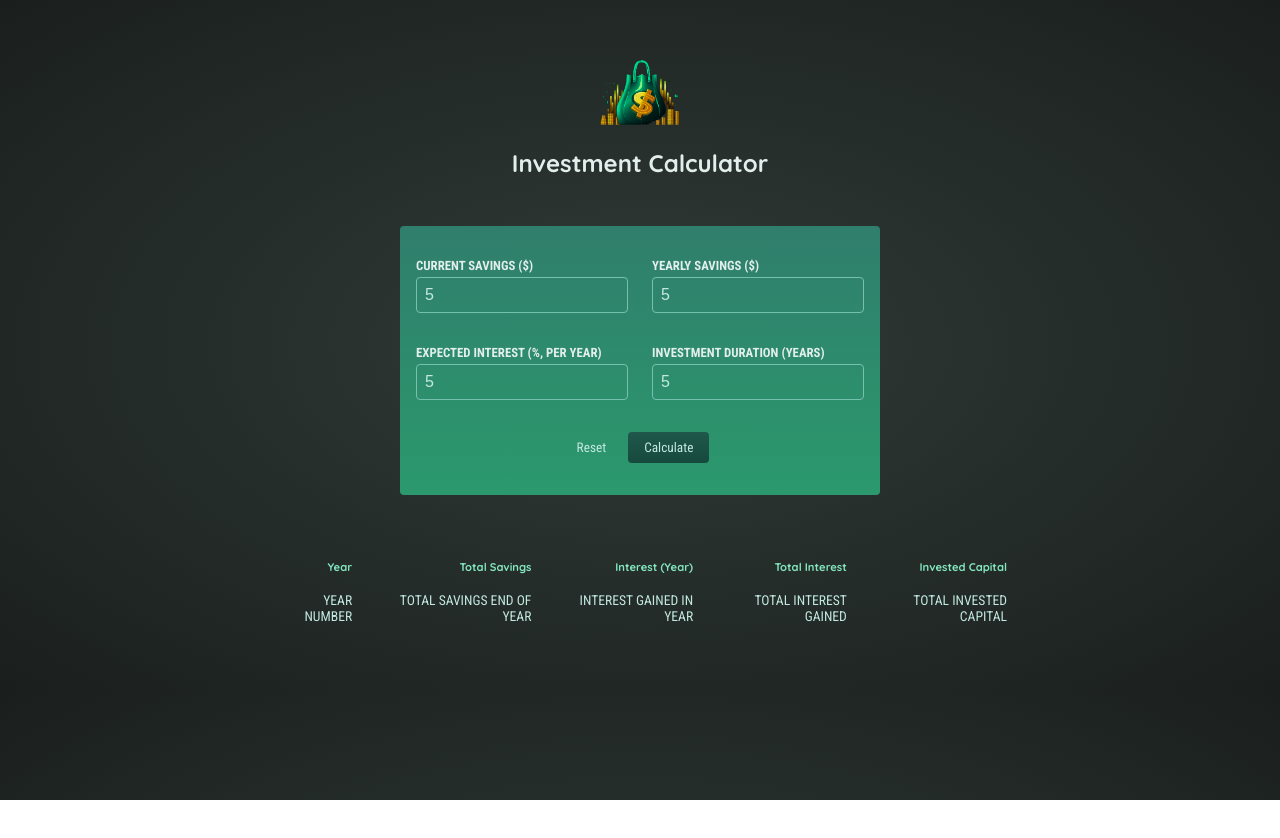
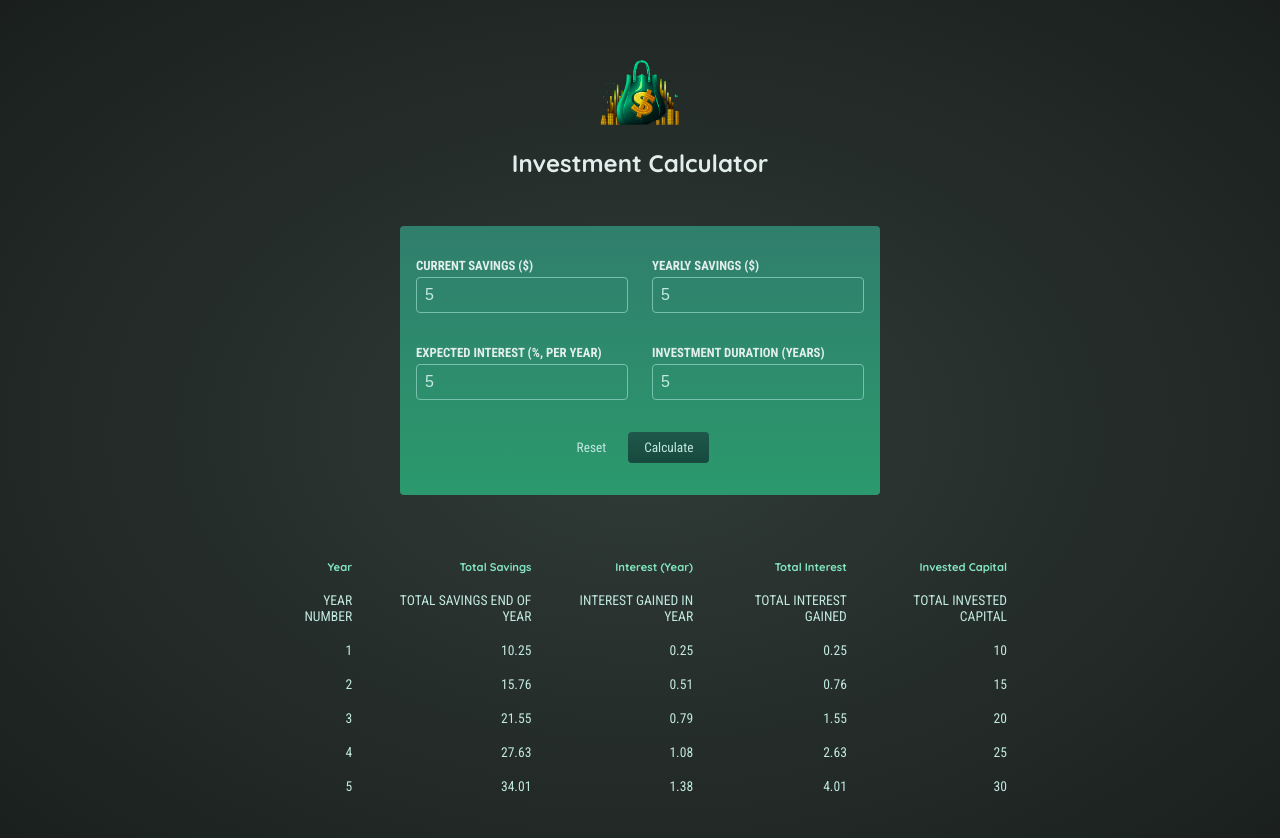
Before and after one commit to viveksudani/investment-calculator-react, a React (Create React App) app: page / in a window 1280 px wide. Both pictures are taken after typing "5", "5", "5", "5" into the empty fields and a click on the button "Calculate". Shown: the top 838 px of the page. Before the commit the page ends 800 px from the top, so only its background shows below. Built offline with nearby package versions, Linux system fonts and the light colour scheme.

Commit message:
Display calculated results

```diff
--- a/src/components/InvestmentForm/InvestmentForm.js
+++ b/src/components/InvestmentForm/InvestmentForm.js
@@ -30,6 +30,9 @@ const InvestmentForm = (props) => {
   const calculateHandler = (userInput) => {
     const yearlyData = []; // per-year results
 
+    let totalInterestGained = 0;
+    let totalInvestedCapital = +userInput["current-savings"];
+
     let currentSavings = +userInput["current-savings"];
     const yearlyContribution = +userInput["yearly-contribution"];
     const expectedReturn = +userInput["expected-return"] / 100;
@@ -39,11 +42,16 @@ const InvestmentForm = (props) => {
     for (let i = 0; i < duration; i++) {
       const yearlyInterest = currentSavings * expectedReturn;
       currentSavings += yearlyInterest + yearlyContribution;
+
+      totalInterestGained += yearlyInterest;
+      totalInvestedCapital += yearlyContribution;
+
       yearlyData.push({
         year: i + 1,
-        yearlyInterest: yearlyInterest,
-        savingsEndOfYear: currentSavings,
-        yearlyContribution: yearlyContribution,
+        yearlyInterest: yearlyInterest.toFixed(2),
+        savingsEndOfYear: currentSavings.toFixed(2),
+        totalInterestGained: totalInterestGained.toFixed(2),
+        totalInvestedCapital: totalInvestedCapital,
       });
     }
 
--- a/src/components/InvestmentResults/InvestmentResults.js
+++ b/src/components/InvestmentResults/InvestmentResults.js
@@ -2,11 +2,16 @@ import React from "react";
 
 import styles from "./InvestmentResults.module.css";
 
-const InvestmentResults = () => {
+const InvestmentResults = (props) => {
+  if (props.data.length === 0) {
+    return (
+      <div className={styles.fallback}>
+        <p>Fill above form and press calculate to view the results.</p>
+      </div>
+    );
+  }
+
   return (
-    //   {/* Todo: Show below table conditionally (only once result data is available) */}
-    //   {/* Show fallback text if no data is available */}
-
     <table className={styles.result}>
       <thead>
         <tr>
@@ -25,6 +30,17 @@ const InvestmentResults = () => {
           <td>TOTAL INTEREST GAINED</td>
           <td>TOTAL INVESTED CAPITAL</td>
         </tr>
+        {props.data.map((item) => {
+          return (
+            <tr key={item.year}>
+              <td>{item.year}</td>
+              <td>{item.savingsEndOfYear}</td>
+              <td>{item.yearlyInterest}</td>
+              <td>{item.totalInterestGained}</td>
+              <td>{item.totalInvestedCapital}</td>
+            </tr>
+          );
+        })}
       </tbody>
     </table>
   );
--- a/src/components/InvestmentResults/InvestmentResults.module.css
+++ b/src/components/InvestmentResults/InvestmentResults.module.css
@@ -17,3 +17,7 @@
   font-size: 0.85rem;
   color: #c2e9e0;
 }
+
+.fallback {
+  text-align: center;
+}
```
